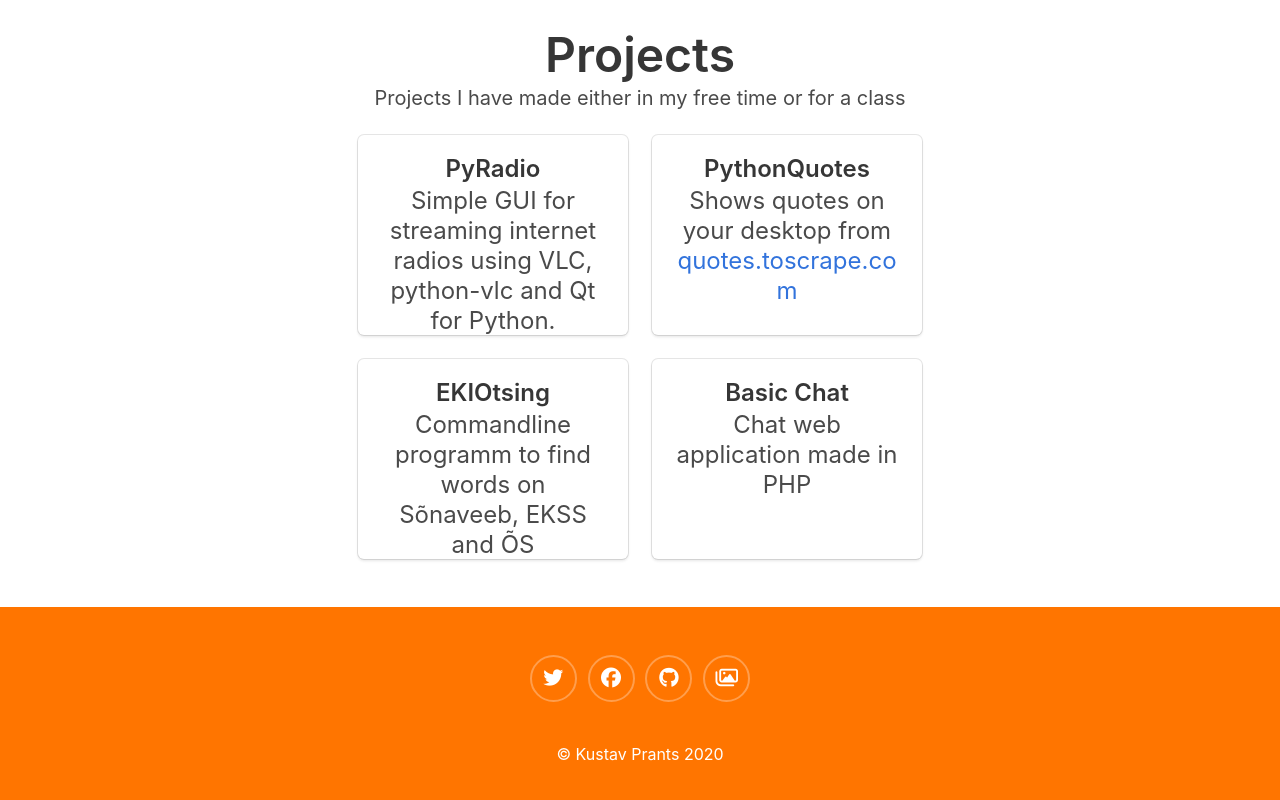
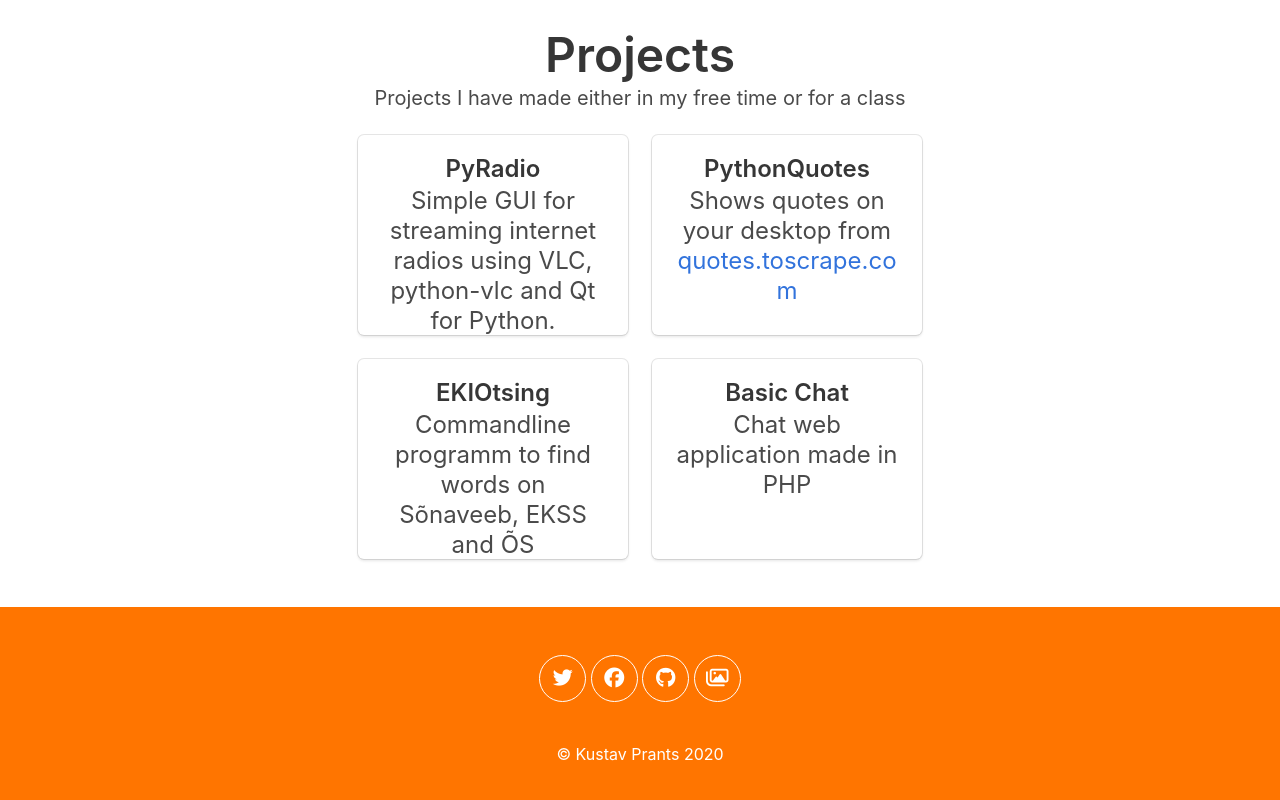
Before and after one commit to LordzShadow/kustavprantsee, a website: page index.html in a window 1280 px wide. Shown: the part 761-1561 px from the top of the page. Drawn offline with Linux system fonts and the light colour scheme.

Commit message:
fixed social buttons

```diff
--- a/_sass/main.scss
+++ b/_sass/main.scss
@@ -58,20 +58,6 @@ $footer-padding: 40;
   background-color: $primary;
 }
 
-footer .social-icons a.button {
-  background-color: transparent;
-  color: white;
-  border-radius: 100%;
-  margin: 0 .2rem;
-  height: 47px;
-  width: 47px;
-  border: 2px solid rgba(255, 255, 255, 0.3);
-}
-footer .social-icons a.button:hover {
-  background-color: white;
-  color: $primary;
-}
-
 footer .social-icons {
   margin-bottom: 40px;
 }
--- a/index.html
+++ b/index.html
@@ -85,22 +85,22 @@
   <div class="container is-narrow">
     <div class="social-icons">
       <p class="field">
-        <a class="button is-medium" href="https://twitter.com/KustavPrants" target="_blank">
+        <a class="button is-medium is-primary is-rounded is-inverted is-outlined" style="width: 47px; height: 47px;" href="https://twitter.com/KustavPrants" target="_blank">
           <span class="icon is-small">
             <i class="fab fa-twitter fa-fw"></i>
           </span>
         </a>
-        <a class="button is-medium" href="https://www.facebook.com/kustav.prants" target="_blank">
+        <a class="button is-medium is-primary is-rounded is-inverted is-outlined" style="width: 47px; height: 47px;" href="https://www.facebook.com/kustav.prants" target="_blank">
           <span class="icon is-small">
             <i class="fab fa-facebook fa-fw"></i>
           </span>
         </a>
-        <a class="button is-medium" href="https://github.com/LordzShadow" target="_blank">
+        <a class="button is-medium is-primary is-rounded is-inverted is-outlined" style="width: 47px; height: 47px;" href="https://github.com/LordzShadow" target="_blank">
           <span class="icon is-small">
             <i class="fab fa-github fa-fw"></i>
           </span>
         </a>
-        <a class="button is-medium" href="https://kustav.prants.ee/gallery" target="_blank">
+        <a class="button is-medium is-primary is-rounded is-inverted is-outlined" style="width: 47px; height: 47px;" href="https://kustav.prants.ee/gallery" target="_blank">
           <span class="icon is-small">
             <i class="far fa-images fa-fw"></i>
           </span>
```
Also changed, not shown: css/main.css.
